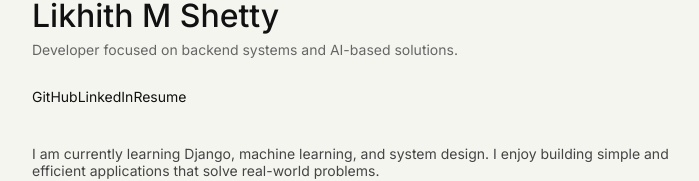
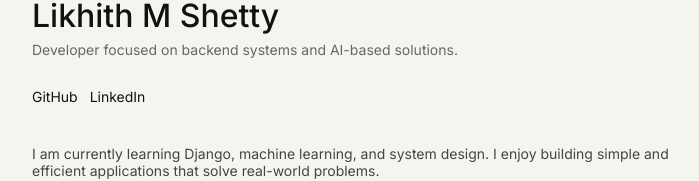
Before and after one commit to likhith992/portfolio, a Next.js app: page / in a window 1280 px wide. Shown: the part 104-285 px from the top of the page, without its empty margins (288-987 px from the left). Built offline with nearby package versions, Linux system fonts and the light colour scheme.

Commit message:
added links

```diff
--- a/app/page.js
+++ b/app/page.js
@@ -32,14 +32,13 @@ export default function Home() {
         </p>
 
         {/* Links (like reference site) */}
-        <div style={{
-          marginBottom: '40px',
-          fontSize: '14px'
-        }}>
-          <a href="https://github.com/likhith992" target="_blank">GitHub</a>
-          <a href="https://www.linkedin.com/in/likhith-shetty-640b67341" target="_blank">LinkedIn</a>
-          <a href="/resume.pdf" target="_blank">Resume</a>
-        </div>
+          <div style={{ marginBottom: '40px', fontSize: '14px' }}>
+          <a href="https://github.com/likhith992" target="_blank" style={{ marginRight: '12px' }}>GitHub</a>
+
+         <a href="https://www.linkedin.com/in/likhith-shetty-640b67341https://www.linkedin.com/in/likhith-shetty-640b67341" target="_blank" style={{ marginRight: '12px' }}>LinkedIn</a>
+
+
+       </div>
 
         {/* About */}
         <section style={{ marginBottom: '40px' }}>
```
